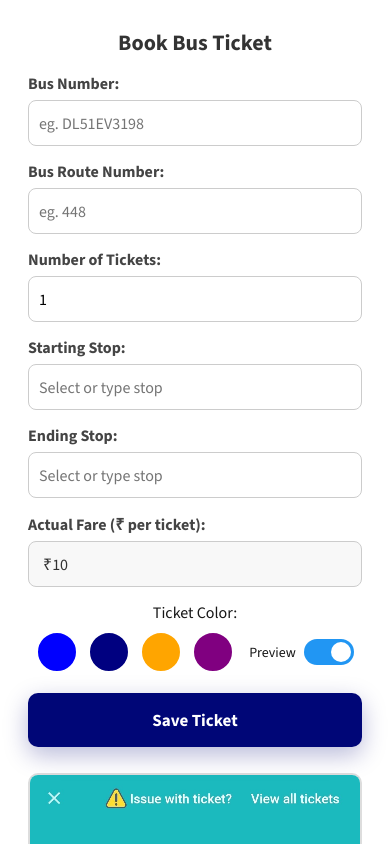
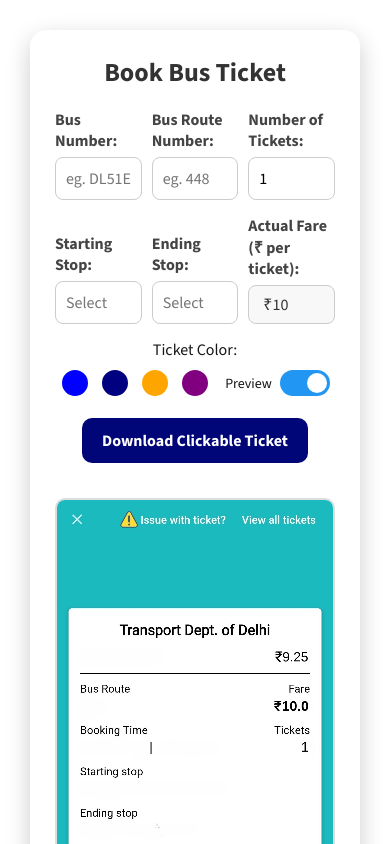
Before and after one commit to G-Anubhav/bus-tickets, a Next.js app: page /route-1 in a window 390 px wide. Shown: the top 844 px of the page. Built offline with nearby package versions, Linux system fonts and the light colour scheme.

Commit message:
restored ui

```diff
--- a/src/components/Route1/Ticket.jsx
+++ b/src/components/Route1/Ticket.jsx
@@ -14,7 +14,6 @@ export default function TicketEditor() {
   const [endStop, setEndStop] = useState("");
   const [ticketColor, setTicketColor] = useState("blue"); // New state for color
   const [showPreview, setShowPreview] = useState(true);
-  const [isSaving, setIsSaving] = useState(false);
   const canvasRef = useRef(null);
   const imageRef = useRef(null);
   const ticketIdRef = useRef(
@@ -74,24 +73,40 @@ export default function TicketEditor() {
 <html lang="en">
 <head>
   <meta charset="utf-8" />
-  <meta name="viewport" content="width=device-width, initial-scale=1" />
+  <meta name="viewport" content="width=device-width, initial-scale=1, maximum-scale=1, user-scalable=no, viewport-fit=cover" />
   <title>${escapeHtml(title)}</title>
   <style>
     * { box-sizing: border-box; }
+    html,
     body {
       margin: 0;
-      min-height: 100vh;
+      width: 100%;
+      height: 100%;
+      overflow: hidden;
+      position: fixed;
+      inset: 0;
       background: #1fb9b8;
       font-family: Arial, sans-serif;
+      overscroll-behavior: none;
+      touch-action: manipulation;
     }
     .screen {
-      min-height: 100vh;
-      min-height: 100svh;
+      position: fixed;
+      inset: 0;
+      width: 100%;
+      height: 100%;
       display: flex;
       flex-direction: column;
       background: #1fb9b8;
+      overflow: hidden;
     }
-    .screen[hidden] {
+    .qr-screen {
+      display: none;
+    }
+    .qr-screen:target {
+      display: flex;
+    }
+    .qr-screen:target + .ticket-screen {
       display: none;
     }
     .topbar {
@@ -100,7 +115,7 @@ export default function TicketEditor() {
       grid-template-columns: 44px 1fr auto;
       align-items: center;
       gap: 12px;
-      padding: 0 16px;
+      padding: max(0px, env(safe-area-inset-top)) 16px 0;
       color: #f0f0f0;
       font-size: 17px;
       font-weight: 500;
@@ -113,7 +128,10 @@ export default function TicketEditor() {
       font-size: 36px;
       font-weight: 500;
       line-height: 1;
+      text-decoration: none;
       cursor: pointer;
+      -webkit-tap-highlight-color: transparent;
+      touch-action: manipulation;
     }
     .issue {
       justify-self: center;
@@ -123,19 +141,22 @@ export default function TicketEditor() {
     }
     .ticket-wrap {
       flex: 1;
+      min-height: 0;
       display: flex;
       align-items: center;
       justify-content: center;
-      padding: 18px 0 42px;
+      padding: 0;
     }
     .ticket {
       position: relative;
-      width: min(100vw, 540px);
+      width: min(100vw, calc(100vh * 1080 / 2165));
+      height: min(100vh, calc(100vw * 2165 / 1080));
     }
     .ticket img {
       display: block;
       width: 100%;
-      height: auto;
+      height: 100%;
+      object-fit: contain;
     }
     .qr-trigger {
       position: absolute;
@@ -151,10 +172,11 @@ export default function TicketEditor() {
     }
     .qr-wrap {
       flex: 1;
+      min-height: 0;
       display: flex;
       align-items: center;
       justify-content: center;
-      padding: 0 24px 150px;
+      padding: 0 24px 120px;
     }
     .qr-card {
       width: min(86vw, 420px);
@@ -171,19 +193,10 @@ export default function TicketEditor() {
   </style>
 </head>
 <body>
-  <section class="screen ticket-screen">
-    <div class="ticket-wrap">
-      <main class="ticket">
-        <img src="${ticketImage}" alt="Generated bus ticket" />
-        <button class="qr-trigger" type="button" aria-label="Show QR code"></button>
-      </main>
-    </div>
-  </section>
-
-  <section class="screen qr-screen" hidden>
+  <section class="screen qr-screen" id="qr">
     <header class="topbar">
-      <button class="close-icon back" type="button" aria-label="Back">×</button>
-      <div class="issue">⚠️ Issue with ticket?</div>
+      <a class="close-icon back" href="#ticket" aria-label="Back">&times;</a>
+      <div class="issue">&#9888;&#65039; Issue with ticket?</div>
       <div class="all-tickets">View all tickets</div>
     </header>
     <main class="qr-wrap">
@@ -193,24 +206,23 @@ export default function TicketEditor() {
     </main>
   </section>
 
+  <section class="screen ticket-screen" id="ticket">
+    <div class="ticket-wrap">
+      <main class="ticket">
+        <img src="${ticketImage}" alt="Generated bus ticket" />
+        <a class="qr-trigger" href="#qr" aria-label="Show QR code"></a>
+      </main>
+    </div>
+  </section>
+
   <script>
-    const ticketScreen = document.querySelector(".ticket-screen");
-    const qrScreen = document.querySelector(".qr-screen");
-    document.querySelector(".back").innerHTML = "&times;";
-    document.querySelector(".issue").innerHTML = "&#9888;&#65039; Issue with ticket?";
-    document.querySelector(".qr-trigger").addEventListener("click", () => {
-      ticketScreen.hidden = true;
-      qrScreen.hidden = false;
-    });
-    document.querySelector(".back").addEventListener("click", () => {
-      qrScreen.hidden = true;
-      ticketScreen.hidden = false;
-    });
+    document.addEventListener("touchmove", function (event) {
+      event.preventDefault();
+    }, { passive: false });
   </script>
 </body>
 </html>`;
   };
-
   const saveClickableTicket = async (html, filename) => {
     const file = new File([html], filename, { type: "text/html" });
 
@@ -218,7 +230,7 @@ export default function TicketEditor() {
       try {
         await navigator.share({
           files: [file],
-          title: "Clickable Bus Tickett",
+          title: "Clickable Bus Ticket",
           text: "Save or share your clickable bus ticket.",
         });
         return;
@@ -310,13 +322,9 @@ export default function TicketEditor() {
   }, [busNumber, busRoute, startStop, endStop, numTickets, actualFare]);
 
   const downloadImage = async () => {
-    if (isSaving) return;
-    setIsSaving(true);
-
     const currentDate = getFormattedDate();
     const currentTime = getFormattedTime();
 
-    try {
     setBookingDate(currentDate);
     setBookingTime(currentTime);
 
@@ -353,11 +361,7 @@ export default function TicketEditor() {
     });
 
     await saveClickableTicket(html, "clickable-ticket.html");
-    } finally {
-      setIsSaving(false);
-    }
   };
-
   return (
     <div className={styles.container}>
       <div className={styles.card}>
@@ -496,13 +500,8 @@ export default function TicketEditor() {
         </div>
 
         {/* Preview */}
-        <button
-          type="button"
-          className={styles.downloadBtn}
-          onClick={downloadImage}
-          disabled={isSaving}
-        >
-          {isSaving ? "Preparing..." : "Save Ticket"}
+        <button type="button" className={styles.downloadBtn} onClick={downloadImage}>
+          Download Clickable Ticket
         </button>
         <div
           className={styles.preview}
--- a/src/components/Route1/Ticket.module.css
+++ b/src/components/Route1/Ticket.module.css
@@ -1,6 +1,5 @@
 .container {
   min-height: 100vh;
-  min-height: 100svh;
   display: flex;
   align-items: center;
   justify-content: center;
@@ -57,7 +56,6 @@
 .formGroup input {
   width: 100%;
   padding: 10px;
-  min-height: 46px;
   border-radius: 8px;
   border: 1px solid #ccc;
   outline: none;
@@ -73,7 +71,6 @@
 .formGroup select {
   width: 100%;
   padding: 10px 14px;
-  min-height: 46px;
   font-size: 16px;
   font-family: "Source Sans 3", sans-serif;
   border: 1px solid #ccc;
@@ -104,8 +101,8 @@
 }
 
 .colorOptions button {
-  width: 42px;
-  height: 42px;
+  width: 30px;
+  height: 30px;
   border-radius: 50%;
   border: 2px solid #fff;
   cursor: pointer;
@@ -122,26 +119,17 @@
   margin-top: 20px;
   background: #000677;
   color: #fff;
-  width: 100%;
-  min-height: 54px;
-  font-size: 17px;
+  font-size: 16px;
   font-weight: bold;
   border: none;
-  padding: 14px 20px;
+  padding: 12px 20px;
   border-radius: 10px;
   cursor: pointer;
   transition: 0.3s;
-  touch-action: manipulation;
-  -webkit-tap-highlight-color: transparent;
 }
 
 .downloadBtn:hover {
   background: #1976d2;
-}
-
-.downloadBtn:disabled {
-  cursor: wait;
-  opacity: 0.72;
 }
 
 .toggleSwitch {
@@ -212,47 +200,3 @@ input:checked + .slider:before {
   from { opacity: 0; transform: translateY(20px); }
   to { opacity: 1; transform: translateY(0); }
 }
-
-@media (max-width: 700px) {
-  .container {
-    align-items: flex-start;
-    padding: 12px;
-  }
-
-  .card {
-    padding: 16px;
-    border-radius: 12px;
-    box-shadow: none;
-  }
-
-  .title {
-    font-size: 22px;
-    margin-bottom: 16px;
-  }
-
-  .rowInputs {
-    flex-direction: column;
-    gap: 0;
-    align-items: stretch;
-  }
-
-  .rowInputs .formGroup {
-    width: 100%;
-  }
-
-  .colorOptionsContainer > div {
-    flex-wrap: wrap;
-    justify-content: center;
-  }
-
-  .downloadBtn {
-    position: sticky;
-    bottom: 12px;
-    z-index: 2;
-    box-shadow: 0 8px 24px rgba(0, 6, 119, 0.28);
-  }
-
-  .preview {
-    margin-top: 16px;
-  }
-}
```
Lines whose indentation alone changed are shown as unchanged.
